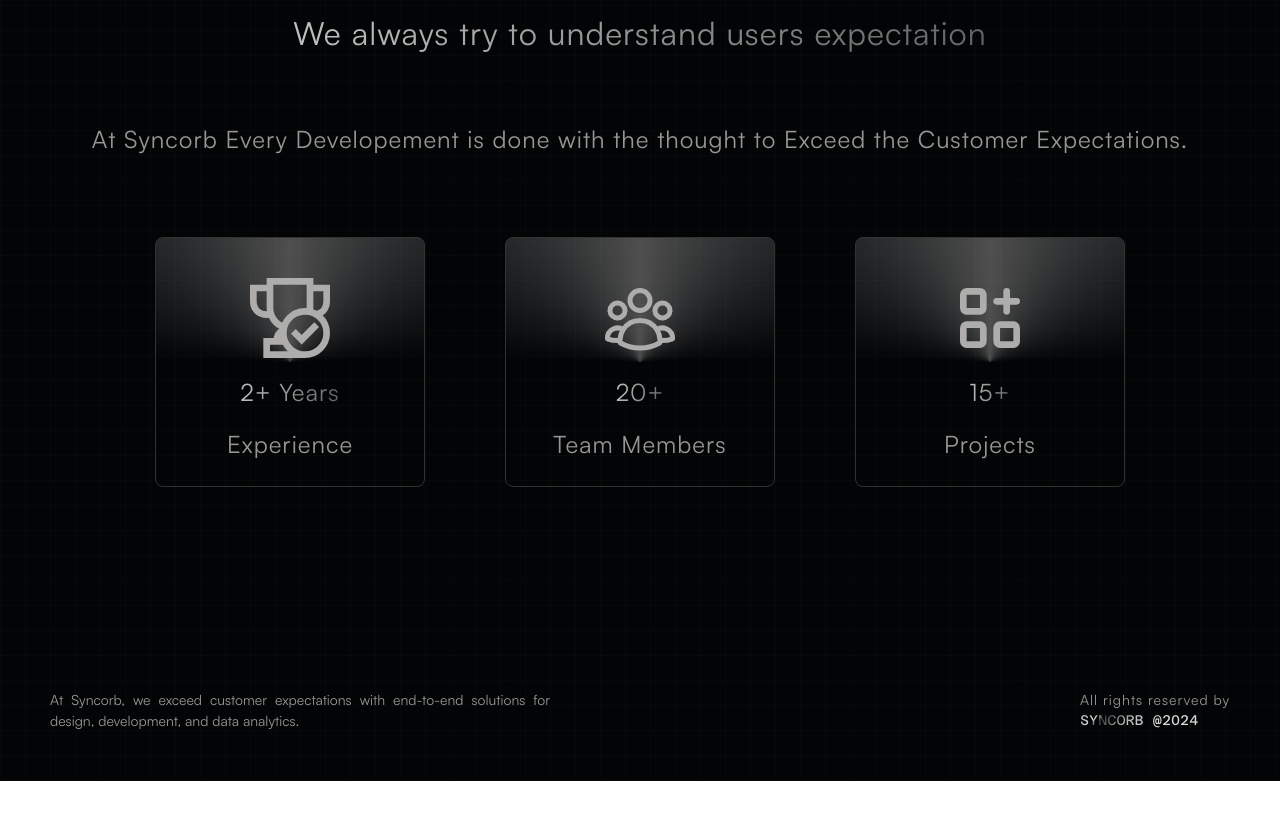
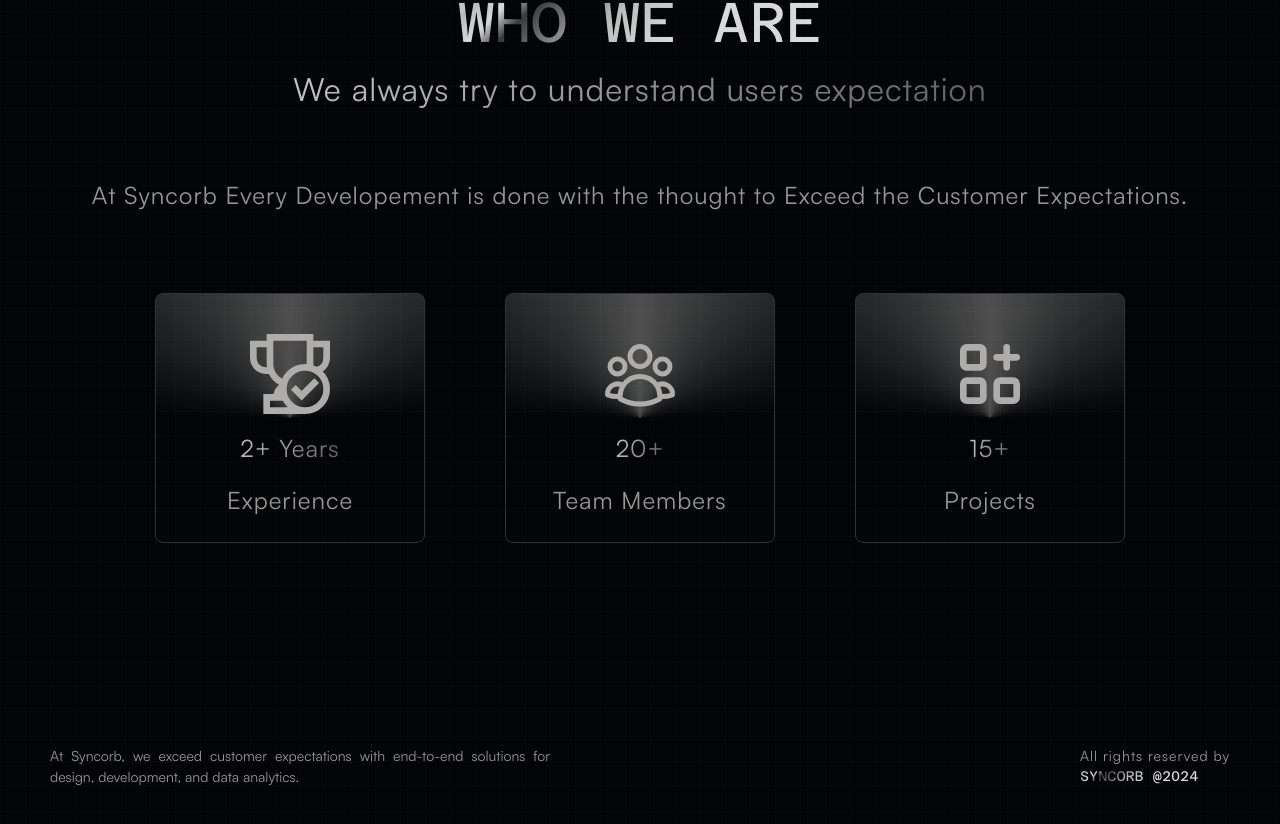
Before and after one commit to shankaravi6/syncorb, a React (Vite) app: page / in a window 1280 px wide. Shown: the part 5528-6352 px from the top of the page. Before the commit the page ends 6309 px from the top, so only its background shows below. Built offline with nearby package versions, Linux system fonts and the light colour scheme.

Commit message:
responsive

```diff
--- a/src/pages/ClientSection/ClientSection.jsx
+++ b/src/pages/ClientSection/ClientSection.jsx
@@ -22,7 +22,7 @@ import { Fade } from "react-awesome-reveal";
 
 const ClientSection = () => {
   return (
-    <TempSection p="2.5rem 0" sp="1rem 0 3rem 0" mp="1rem 0 3rem 0">
+    <TempSection p="2.5rem 0 5rem 0" sp="1rem 0 3rem 0" mp="1rem 0 3rem 0">
       <Fade duration="2000">
         <TempFlex>
           <TempSubTitle fs="clamp(2rem, 10vw, 3.5rem)">
--- a/src/pages/WhoWeSection/WhoWeSection.jsx
+++ b/src/pages/WhoWeSection/WhoWeSection.jsx
@@ -17,7 +17,7 @@ const WhoWeSection = () => {
   return (
     <TempSection
       className="relative"
-      p="2.5rem"
+      p="3.5rem 0 2.5rem 0"
       sp="2rem 2rem"
       mp="5rem 2rem 0 2rem"
     >
@@ -41,6 +41,7 @@ const WhoWeSection = () => {
             Customer Expectations.
           </TempTypography>
           <TempFlex gap="clamp(2rem, 10vw, 5rem)" p="3rem 0">
+          <Fade>
             <TempCard
               bg="conic-gradient(
     from 0deg,
@@ -63,6 +64,8 @@ const WhoWeSection = () => {
                 <TempTypography>Experience</TempTypography>
               </TempFlex>
             </TempCard>
+            </Fade>
+            <Fade>
             <TempCard
               bg="conic-gradient(
     from 0deg,
@@ -87,6 +90,8 @@ const WhoWeSection = () => {
                 <TempTypography>Team Members</TempTypography>
               </TempFlex>
             </TempCard>
+            </Fade>
+            <Fade>
             <TempCard
               bg="conic-gradient(
     from 0deg,
@@ -109,6 +114,7 @@ const WhoWeSection = () => {
                 <TempTypography>Projects</TempTypography>
               </TempFlex>
             </TempCard>
+            </Fade>
           </TempFlex>
         </TempFlex>
       </Fade>
```
